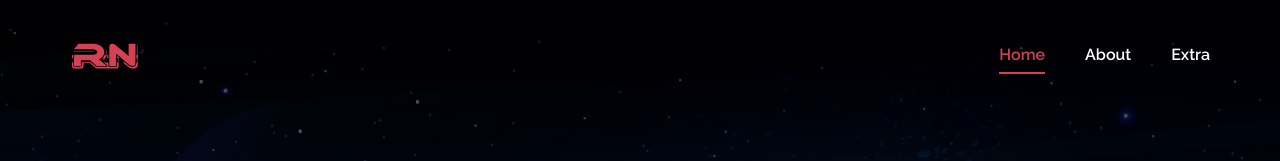
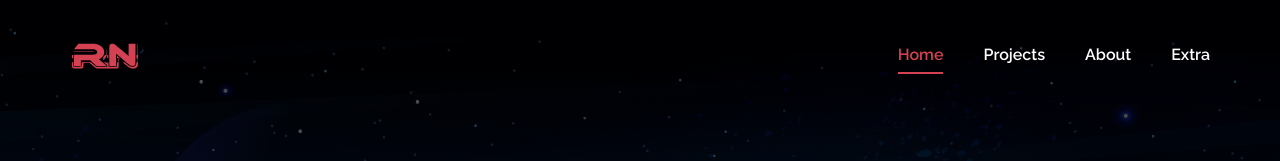
Before and after one commit to RNtaate/colab-assignment-1, a React (Vite) app: page / in a window 1280 px wide. Shown: the top 161 px of the page. Built offline with nearby package versions, Linux system fonts and the light colour scheme.

Commit message:
Add projects navigation to the navbar

```diff
--- a/src/components/NavBar.jsx
+++ b/src/components/NavBar.jsx
@@ -22,6 +22,11 @@ export default function NavBar() {
           </NavLink>
         </li>
         <li>
+          <NavLink to="/projects" className="navbarLink">
+            <span>Projects</span>
+          </NavLink>
+        </li>
+        <li>
           <NavLink to="/about" className="navbarLink">
             <span>About</span>
           </NavLink>
```
